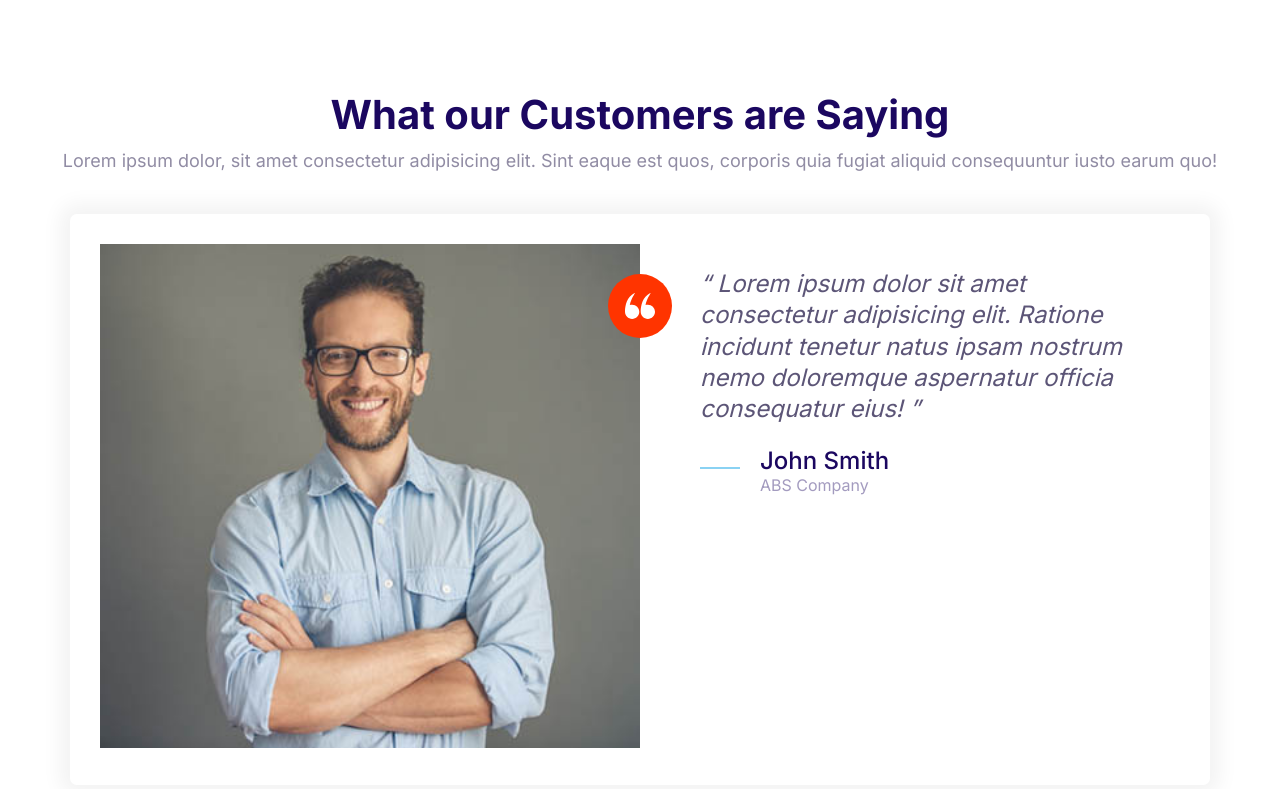
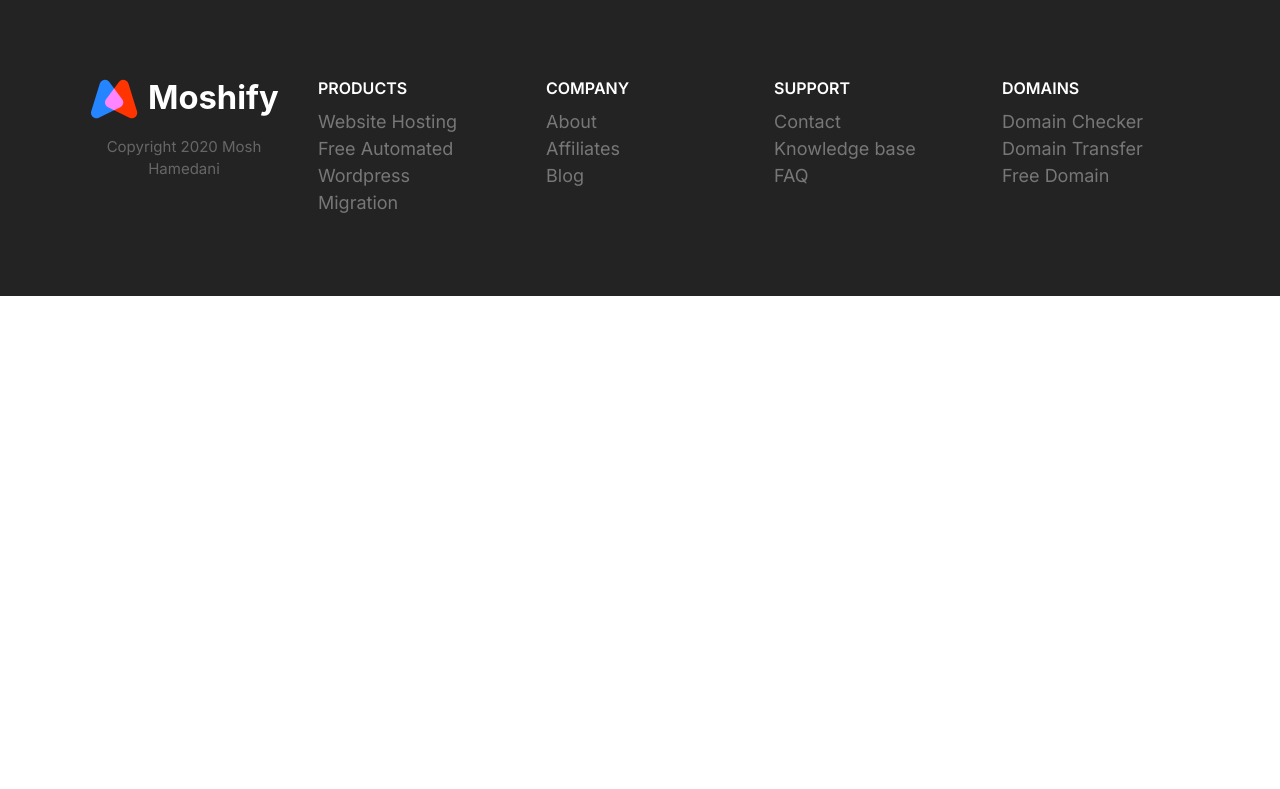
Before and after one commit to AnchyN/Moshify, a plain HTML site: page index.html in a window 1280 px wide. Drawn offline with Linux system fonts and the light colour scheme.

Commit message:
Footer created.

```diff
--- a/CSS/styles.css
+++ b/CSS/styles.css
@@ -844,3 +844,81 @@ height: 40px;
 }
 
 /* Testimonials block */
+
+/* Footer */
+
+.footer {
+  background: #232323;
+}
+
+.footer a {
+  color: #777;
+  transition: color 0.3s;
+}
+
+.footer a:hover {
+  color: #fff;
+}
+
+.footer__section {
+  padding: 2rem;
+  border-bottom: 1px solid #393939;
+}
+
+.footer__section .list {
+  margin: 0;
+}
+
+.footer__heading {
+  text-transform: uppercase;
+  font-weight: 600;
+}
+
+.footer__brand {
+  margin-top: 5rem;
+  text-align: center;
+}
+
+.footer__brand img {
+  /* TODO: consider refactoring this and applying it to all images. */
+  width: 100%;
+  max-width: 230px;
+}
+
+.footer__copyright {
+  font-size: 2.1rem;
+  color: #fff;
+  opacity: 0.3;
+}
+
+@media screen and (min-width: 768px) {
+  .footer__sections {
+    grid-template-columns: repeat(auto-fit, minmax(10rem, 1fr)); /* we could have used repeat(5, 1fr); but if we would want to add another column, we would need to change the code*/
+  }
+
+  .footer .collapsible__menu {
+    display: none;
+  }
+
+  .footer .collapsible__content {
+    opacity: 1;
+    max-height: 100%;
+  }
+
+  .footer__brand {
+    order: -1;   /* the default of all the items is 0) */
+    margin-top: 1rem;
+  }
+
+  .footer__copyright {
+    font-size:  1.5rem;
+  }
+
+  .footer__section {
+    border: 0;
+  }
+
+  .footer__heading {
+    font-size: 1.6rem;
+  }
+}
--- a/index.html
+++ b/index.html
@@ -14,52 +14,74 @@
     <link rel="stylesheet" href="CSS/styles.css" />
   </head>
   <body>
-    <section class="block">
-      <header class="block__header">
-        <h2>What our Customers are Saying</h2>
-        <p>
-          Lorem ipsum dolor, sit amet consectetur adipisicing elit. Sint eaque
-          est quos, corporis quia fugiat aliquid consequuntur iusto earum quo!
-        </p>
+    <footer class="block block--dark footer">
+      <div class="container grid footer__sections">
+        <section class="collapsible collapsible--expanded footer__section">
+          <header class="collapsible__header">
+            <h2 class="collapsible__heading footer__heading">Products</h2>
+            <svg class="icon icon--primary collapsible__menu">
+              <use xlink:href="images/sprite.svg#menu"></use>
+            </svg>
           </header>
-      <div class="container">
-        <div class="card testimonial">
-          <div class="grid grid--1x2">
-            <div class="testimonial__image">
-              <img
-                src="images/testimonial.jpg"
-                alt="A happy, smiling customer"
-              />
-              <span class="icon-container icon-container--accent">
-                <svg class="icon--small icon--white">
-                  <use xlink:href="images/sprite.svg#quotes"></use>
+          <div class="collapsible__content">
+            <ol class="list">
+              <li><a href="#">Website Hosting</a></li>
+              <li><a href="#">Free Automated Wordpress</a></li>
+              <li><a href="#">Migration</a></li>
+            </ol>
+          </div>
+        </section>
+        <section class="collapsible footer__section">
+          <header class="collapsible__header">
+            <h2 class="collapsible__heading footer__heading">Company</h2>
+            <svg class="icon icon--primary collapsible__menu">
+              <use xlink:href="images/sprite.svg#menu"></use>
             </svg>
-              </span>
+          </header>
+          <div class="collapsible__content">
+            <ol class="list">
+              <li><a href="#">About</a></li>
+              <li><a href="#">Affiliates</a></li>
+              <li><a href="#">Blog</a></li>
+            </ol>
           </div>
-            <blockquote class="quote">
-              <p class="quote__text">
-                Lorem ipsum dolor sit amet consectetur adipisicing elit. Ratione
-                incidunt tenetur natus ipsam nostrum nemo doloremque aspernatur
-                officia consequatur eius!
-              </p>
-              <footer>
-                <div class="media">
-                  <div class="media__image">
-                    <svg class="icon icon--primary quote__line">
-                      <use xlink:href="images/sprite.svg#line"></use>
+        </section>
+        <section class="collapsible footer__section">
+          <header class="collapsible__header">
+            <h2 class="collapsible__heading footer__heading">Support</h2>
+            <svg class="icon icon--primary collapsible__menu">
+              <use xlink:href="images/sprite.svg#menu"></use>
             </svg>
+          </header>
+          <div class="collapsible__content">
+            <ol class="list">
+              <li><a href="#">Contact</a></li>
+              <li><a href="#">Knowledge base</a></li>
+              <li><a href="#">FAQ</a></li>
+            </ol>
           </div>
-                  <div class="media__body">
-                    <h3 class="media__title quote__author">John Smith</h3>
-                    <p class="quote__organisation">ABS Company</p>
+        </section>
+        <section class="collapsible footer__section">
+          <header class="collapsible__header">
+            <h2 class="collapsible__heading footer__heading">Domains</h2>
+            <svg class="icon icon--primary collapsible__menu">
+              <use xlink:href="images/sprite.svg#menu"></use>
+            </svg>
+          </header>
+          <div class="collapsible__content">
+            <ol class="list">
+              <li><a href="#">Domain Checker</a></li>
+              <li><a href="#">Domain Transfer</a></li>
+              <li><a href="#">Free Domain</a></li>
+            </ol>
           </div>
+        </section>
+        <section class="footer__brand">
+          <img src="images/logo.svg" alt="" />
+          <p class="footer__copyright">Copyright 2020 Mosh Hamedani</p>
+        </section>
       </div>
     </footer>
-            </blockquote>
-          </div>
-        </div>
-      </div>
-    </section>
     <script src="js/main.js"></script>
   </body>
 </html>
```
Also changed, not shown: components/footer.html (added, +68 -0 lines). Lines whose indentation alone changed are shown as unchanged.
